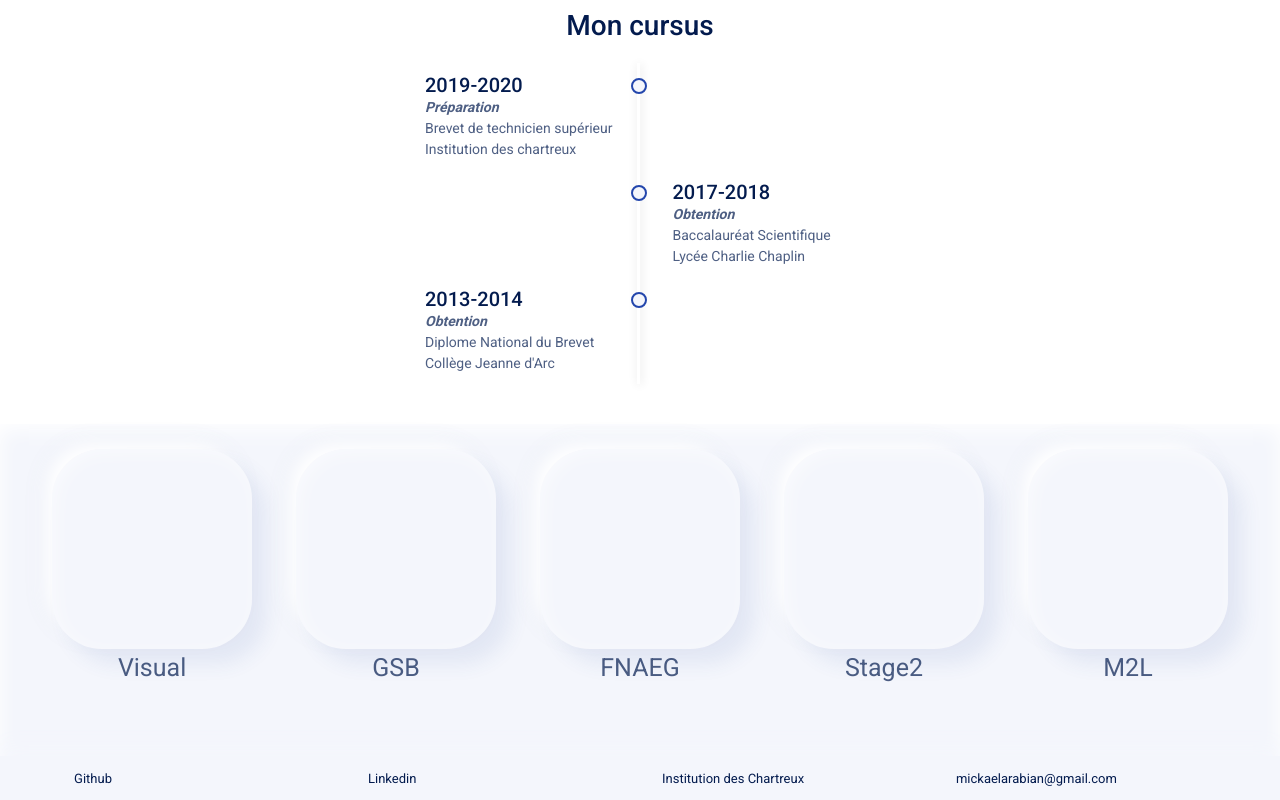
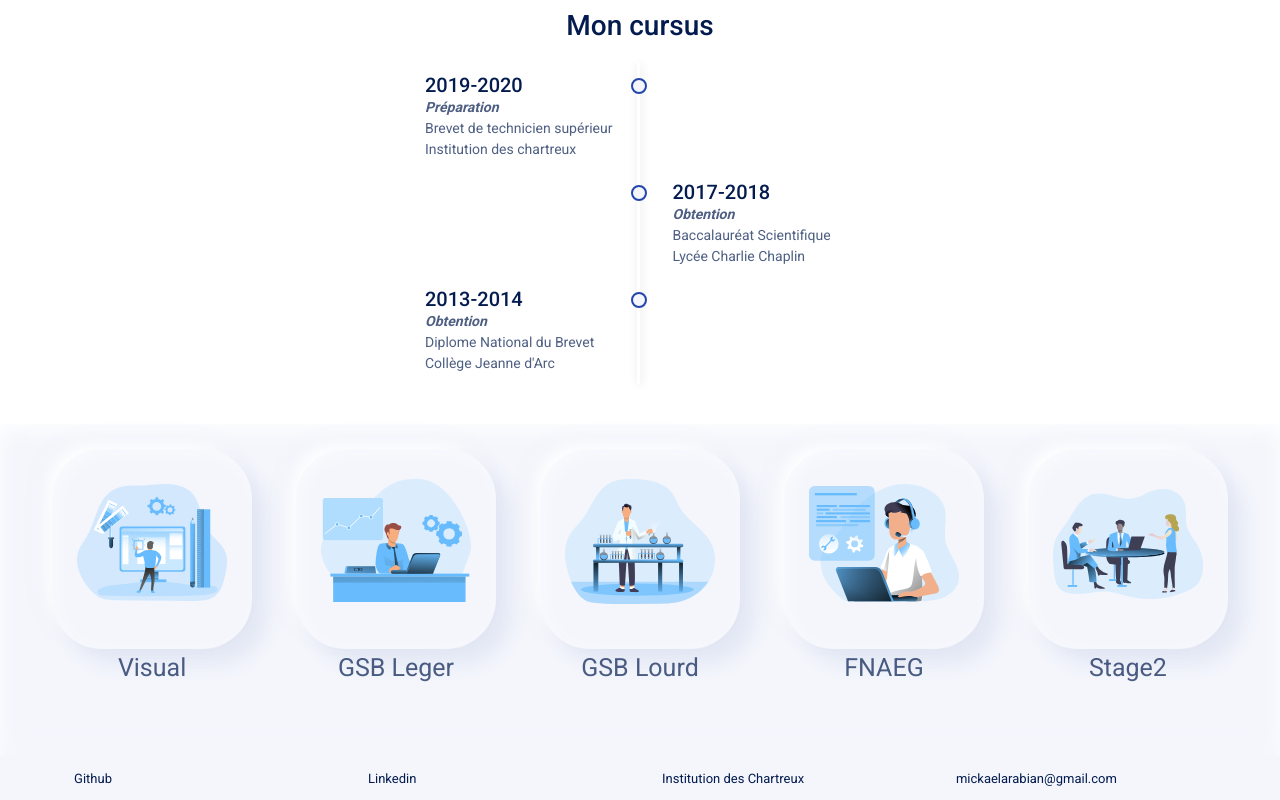
Before and after one commit to Red-Wiings/portfolio, a plain HTML site: page index.html in a window 1280 px wide. Shown: the part 1271-2071 px from the top of the page. Drawn offline with nearby package versions, Linux system fonts and the light colour scheme.

Commit message:
update projects

```diff
--- a/index.html
+++ b/index.html
@@ -214,34 +214,36 @@
     <section id="projets">
       <div id="containProjet">
         <div class="boxProjet">
-          <div class="cardProjet">
-          <a href=""></a>
+          <div class="cardProjet" style="padding-top: 35px;">
+            <a title="Projet de Stage - Visual" href="stage.html"><img width="150px" src="assets/designer_1.svg" alt=""></a>
         </div>
         <div style="text-align: center; display: inline-block;">
-          <p style="font-size: 25px;">Visual</p>
+          <a title="Projet de Stage - Visual" href="stage.html"><p style="font-size: 25px;">Visual</p></a>
         </div>
         </div>
         <div class="boxProjet">
-          <div class="cardProjet">
+          <div class="cardProjet" style="padding-top: 30px;">
+            <img width="150px" src="assets/cto.svg" alt="">
           </div>
-          <p style="font-size: 25px;">GSB</p>
+          <p style="font-size: 25px;">GSB Leger</p>
         </div>
         <div class="boxProjet">
-          <div class="cardProjet">
+          <div class="cardProjet" style="padding-top: 30px;">
+            <img width="150px" src="assets/laboratory_analyst.svg" alt="">
+          </div>
+          <p style="font-size: 25px;">GSB Lourd</p>
+        </div>
+        <div class="boxProjet">
+          <div class="cardProjet" style="padding-top: 35px;">
+            <img width="150px" src="assets/it_support.svg" alt="">
           </div>
           <p style="font-size: 25px;">FNAEG</p>
         </div>
         <div class="boxProjet">
-          <div class="cardProjet">
-
+          <div class="cardProjet" style="padding-top: 40px;">
+            <img width="150px" src="assets/team_meeting_2.svg" alt="">
           </div>
           <p style="font-size: 25px;">Stage2</p>
-        </div>
-        <div class="boxProjet">
-          <div class="cardProjet">
-
-          </div>
-          <p style="font-size: 25px;">M2L</p>
         </div>
     </div>
     </section>
```
Also changed, not shown: assets/cto.svg (added), assets/designer_1.svg (added), assets/it_support.svg (added), assets/laboratory_analyst.svg (added), assets/team_meeting_2.svg (added).
